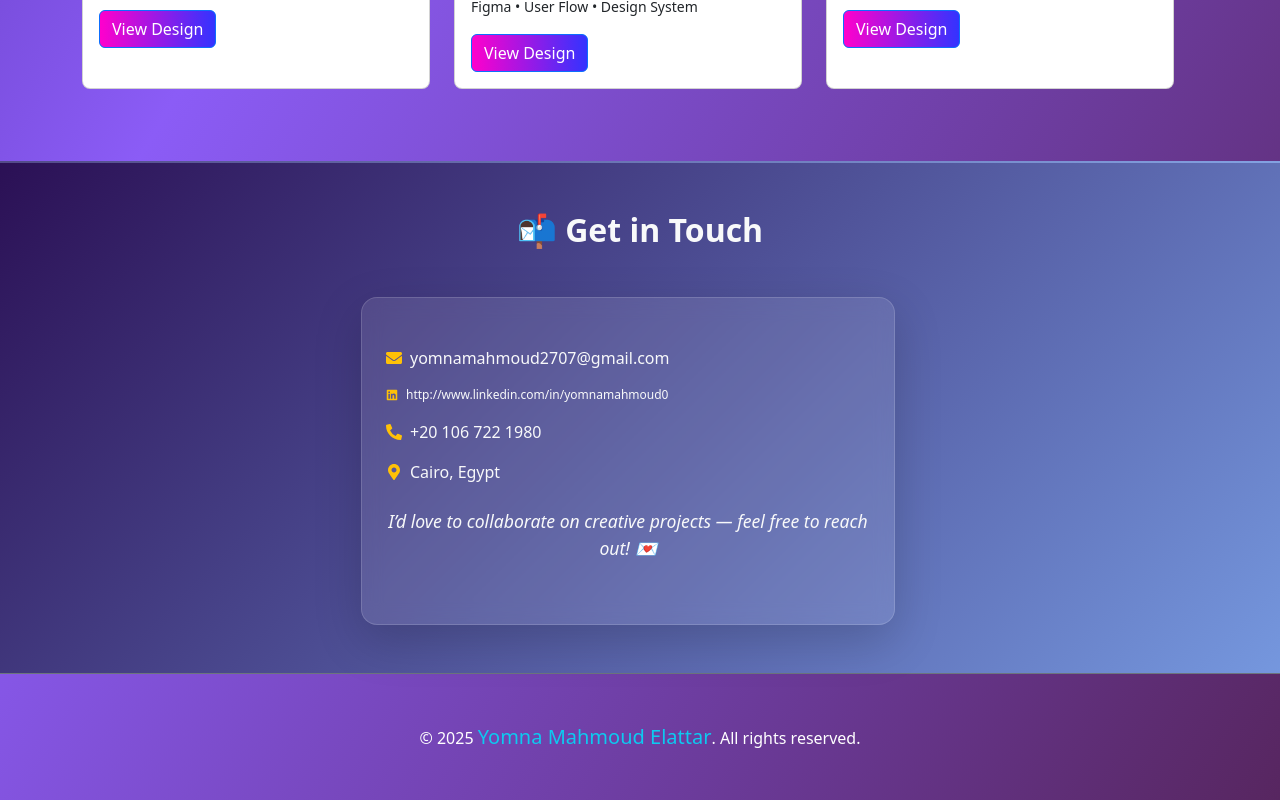
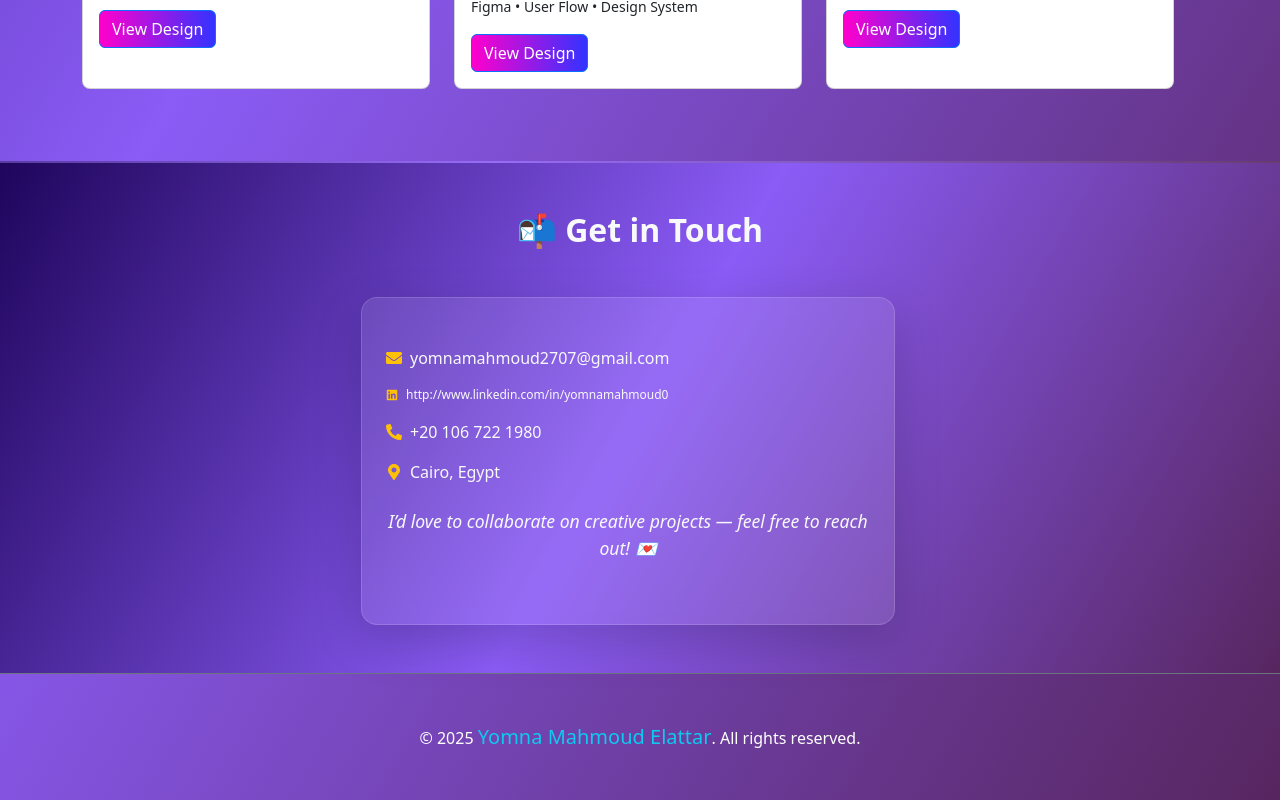
Before and after one commit to Ananhamdy11/freelance_project, a React (Vite) app: page / in a window 1280 px wide. Shown: the part 2217-3017 px from the top of the page. Built offline with nearby package versions, Linux system fonts and the light colour scheme.

Commit message:
update contact background color

```diff
--- a/src/components/Contact/Contact.jsx
+++ b/src/components/Contact/Contact.jsx
@@ -10,9 +10,7 @@ export default function Contact() {
     <section
       id="contact"
       className="contact-section py-5 text-light"
-      style={{
-        background: "linear-gradient(135deg, #2b1055, #7597de)",
-      }}
+
     >
       <Container>
         <motion.h2
```
